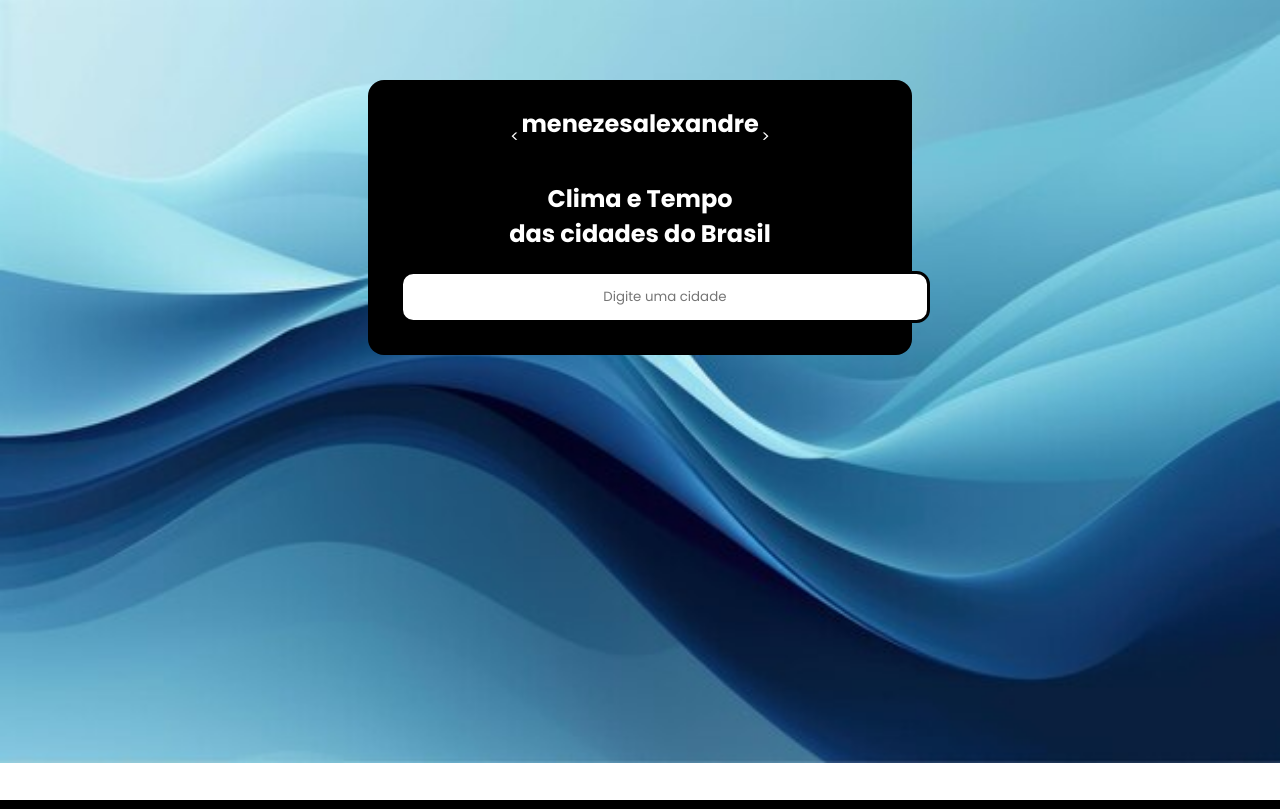
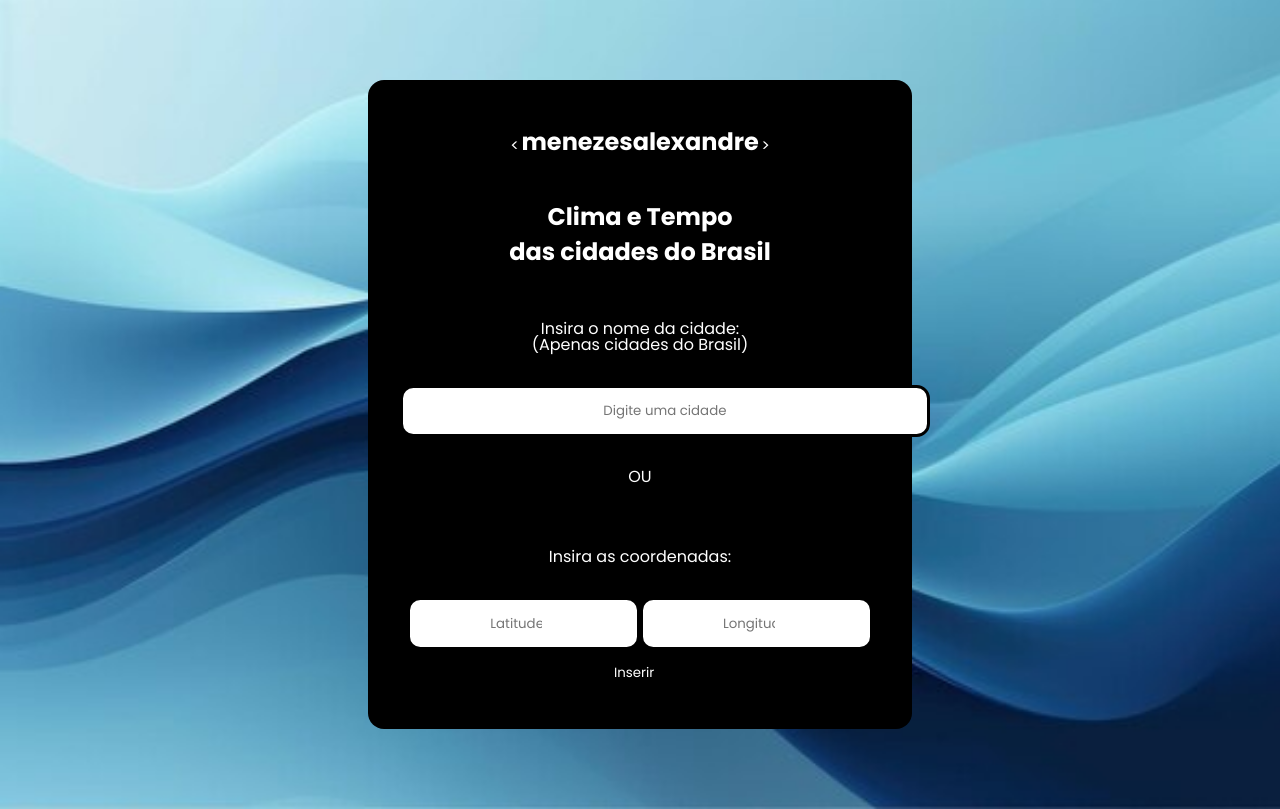
Before and after one commit to menezesalexandre-development/clima_tempo_python_flask, a Flask app: page / in a window 1280 px wide. Run offline with Flask 3, Linux system fonts and the light colour scheme.

Commit message:
Update index.html

```diff
--- a/templates/index.html
+++ b/templates/index.html
@@ -8,12 +8,24 @@
 <body>
     <section id="principal">
         <div style="display: flex; flex-direction: row; color: white;">
-            < <h1 style="margin-top: -0.25em; margin-left: 0.1em; margin-right: 0.1em;">menezesalexandre</h1> >
+            < <h1 style="margin-top: 0.5em; margin-left: 0.1em; margin-right: 0.1em;">menezesalexandre</h1> >
         </div>
         <h1>Clima e Tempo<br>das cidades do Brasil</h1>
+        <p>Insira o nome da cidade:<br>(Apenas cidades do Brasil)</p>
         <form method="POST">
-            <input id="input_cidade" name="input_cidade" placeholder="Digite uma cidade">
+            <input id="input_cidade" type="text" name="input_cidade" placeholder="Digite uma cidade">
         </form>
+        <p>OU</p>
+        <p>Insira as coordenadas: </p>
+        <div class="coordinates_form">
+            <form method="POST">
+                <div class="coordinates_inputs">
+                    <input class="input_coord" id="input_latitude" type="number" step="any" name="input_latitude" placeholder="Latitude">
+                    <input class="input_coord" id="input_longitude" type="number" step="any" name="input_longitude" placeholder="Longitude">
+                </div>
+                <button class="input_coord" id="input_coord_submit" type="submit" name="input_coord_submit">Inserir</button>
+            </form>
+        </div>
     </section>
 </body>
 </html>
```
